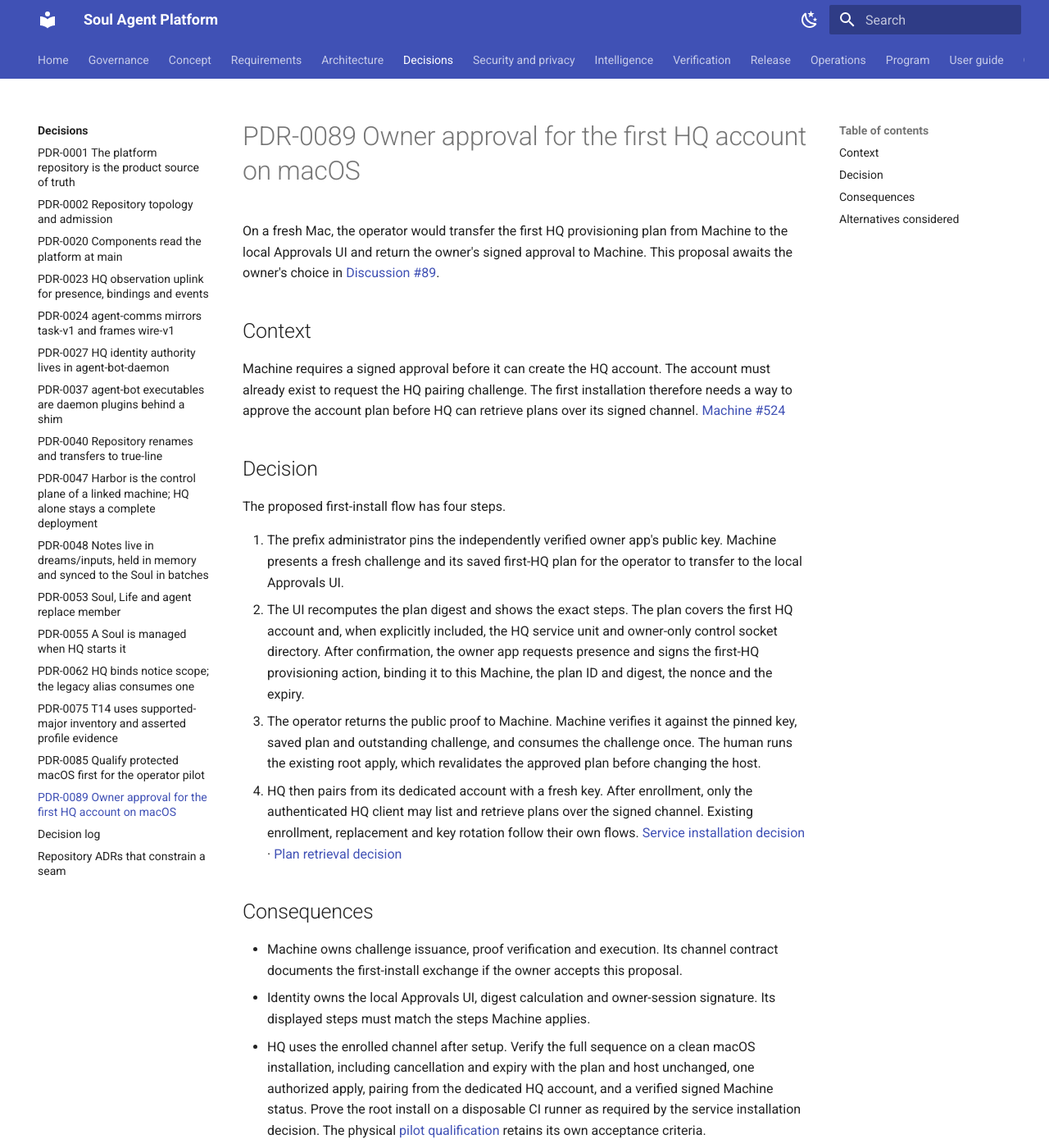
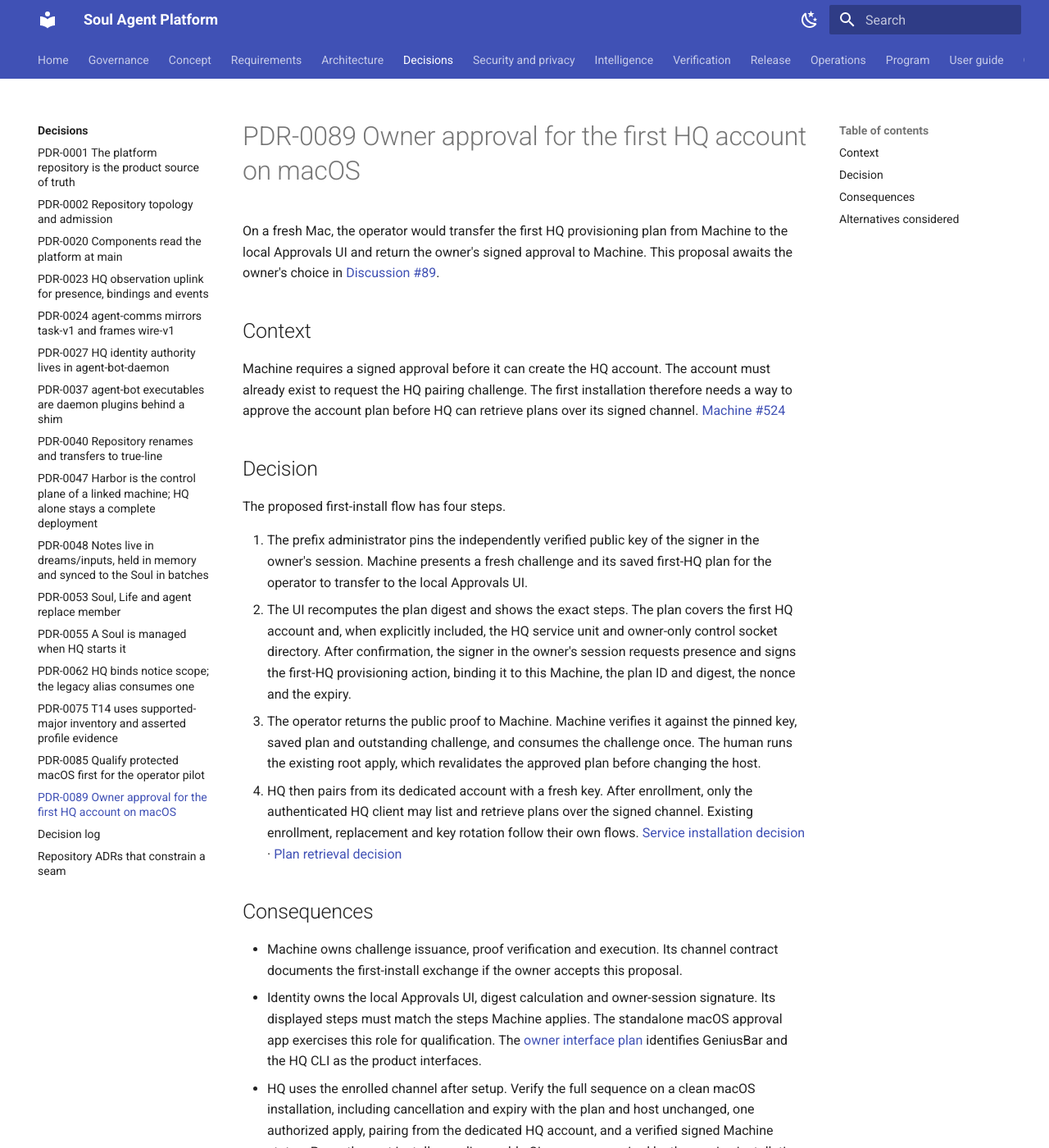
Before and after one commit to true-line/agent-bot-platform, an MkDocs documentation site: the page built from docs/04-decisions/PDR-0089-owner-approval-for-the-first-hq-account-on-macos.md, in a window 1280 px wide and 1400 px high. Shown: the whole window at 82% size. Built offline with MkDocs 1.6.1 and Material for MkDocs 9.7.7, drawn with Linux system fonts in a browser that asks for light colours.

Commit message:
Distinguish the macOS qualification app from the product owner interface
Agent-Bot-Write: ghw_29c3c17434ef1d23
Agent-Bot-Session: fa2486d94751

```diff
--- a/docs/04-decisions/PDR-0089-owner-approval-for-the-first-hq-account-on-macos.md
+++ b/docs/04-decisions/PDR-0089-owner-approval-for-the-first-hq-account-on-macos.md
@@ -28,12 +28,12 @@ retrieve plans over its signed channel.
 
 The proposed first-install flow has four steps.
 
-1. The prefix administrator pins the independently verified owner app's public
-   key. Machine presents a fresh challenge and its saved first-HQ plan for the
+1. The prefix administrator pins the independently verified public key of the signer
+   in the owner's session. Machine presents a fresh challenge and its saved first-HQ plan for the
    operator to transfer to the local Approvals UI.
 2. The UI recomputes the plan digest and shows the exact steps. The plan covers
    the first HQ account and, when explicitly included, the HQ service unit and
-   owner-only control socket directory. After confirmation, the owner app
+   owner-only control socket directory. After confirmation, the signer in the owner's session
    requests presence and signs the first-HQ provisioning action, binding it to
    this Machine, the plan ID and digest, the nonce and the expiry.
 3. The operator returns the public proof to Machine. Machine verifies it against
@@ -52,7 +52,10 @@ The proposed first-install flow has four steps.
   channel contract documents the first-install exchange if the owner accepts
   this proposal.
 - Identity owns the local Approvals UI, digest calculation and owner-session
-  signature. Its displayed steps must match the steps Machine applies.
+  signature. Its displayed steps must match the steps Machine applies. The
+  standalone macOS approval app exercises this role for qualification. The
+  [owner interface plan](https://github.com/true-line/agent-bot-hq/blob/main/docs/daemon-plugin-split.md#7-owner-interface-hqv1-for-geniusbar-and-the-hq-cli)
+  identifies GeniusBar and the HQ CLI as the product interfaces.
 - HQ uses the enrolled channel after setup. Verify the full sequence on a
   clean macOS installation, including cancellation and expiry with the plan
   and host unchanged, one authorized apply, pairing from the dedicated HQ
```
